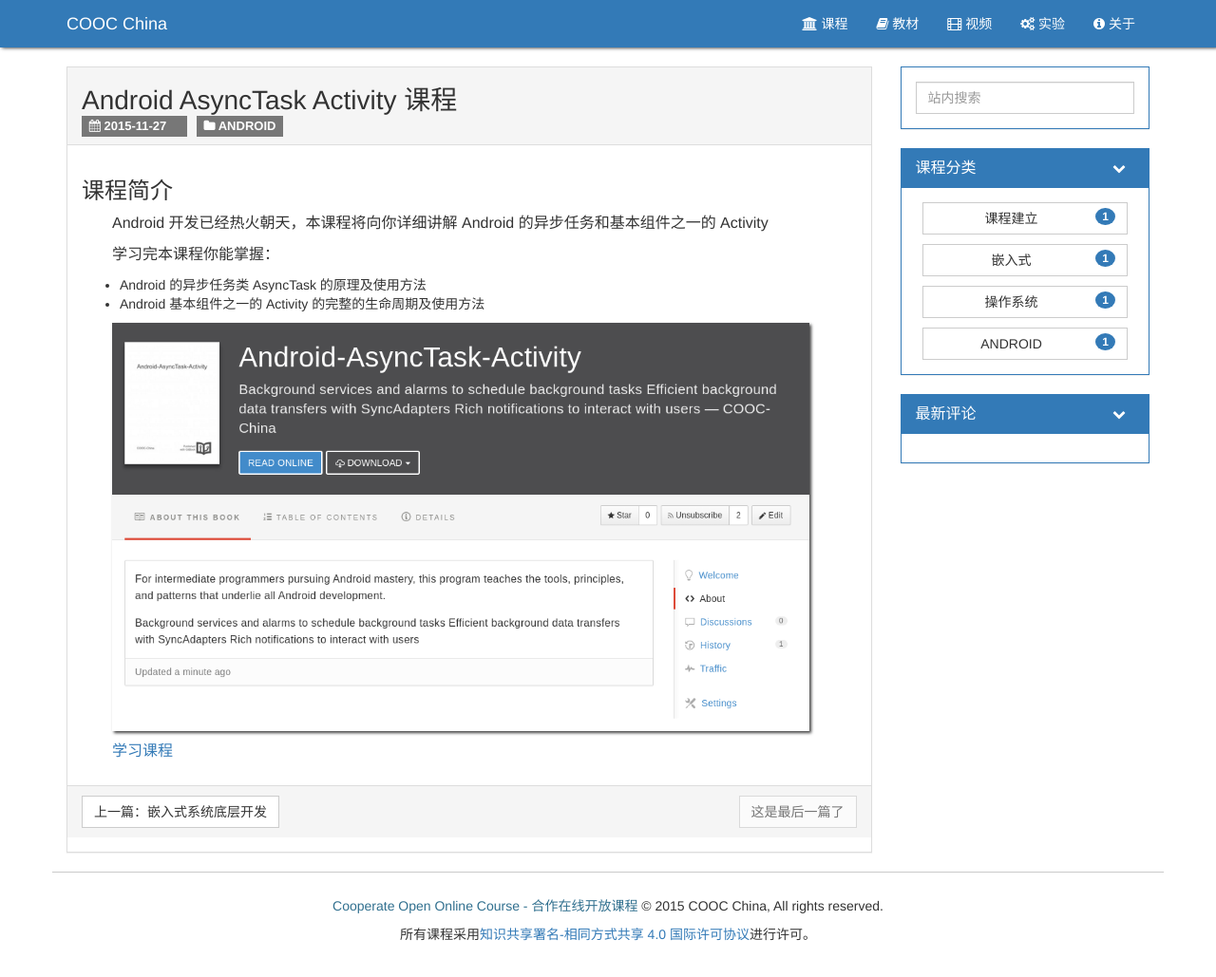
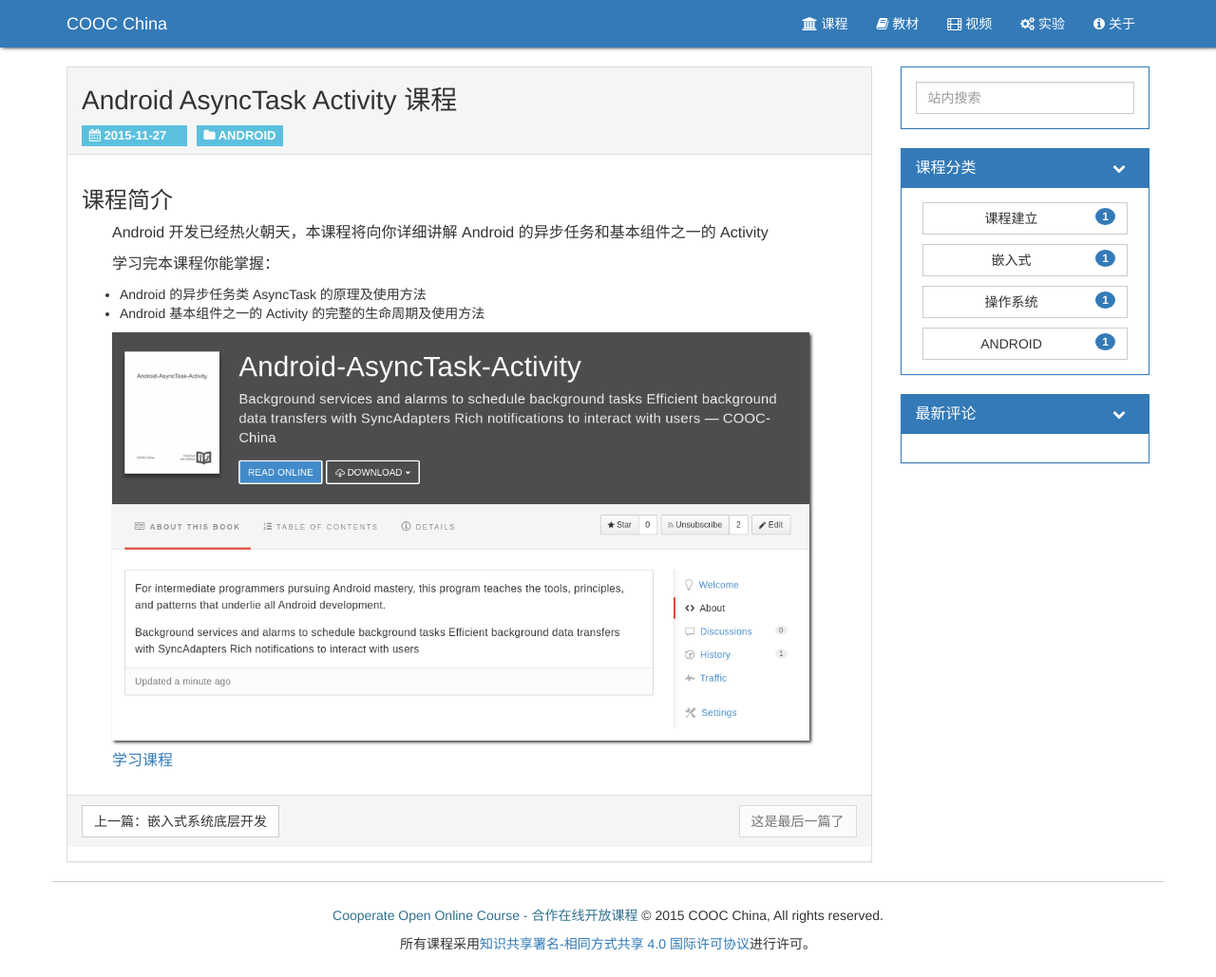
Before and after one commit to COOC-China/cooc-china.github.io, a Jekyll site: the page built from _posts/2015-11-27-android-asynctask-activity.md, in a window 1280 px wide. Shown: the whole page at 95% size. Built offline with Jekyll 4.4.1, drawn with Linux system fonts in a browser that asks for light colours; comment, search, counter and statistics services are not loaded.

Commit message:
change label color to label-info
Signed-off-by: XieQirong <ngxieqirong@gmail.com>

```diff
--- a/_includes/content/articles.html
+++ b/_includes/content/articles.html
@@ -8,12 +8,12 @@
             </h3>
 
             <div class="post-meta">
-                <span class="label label-default">
+                <span class="label label-info">
                     <i class="fa fa-calendar"></i>
                     {{ post.date | date: "%Y-%m-%d" }}
                 </span>
                 {% if post.categories %}
-                <span class="label label-default">
+                <span class="label label-info">
                     <i class="fa fa-folder"></i>
                     {% for category in post.categories %}
                     <a class="categoryBtn" category="{{ category }}">{{ category }}</a>
--- a/_layouts/post.html
+++ b/_layouts/post.html
@@ -6,12 +6,12 @@
         <h1 class="panel-title">{{ page.title }}</h1>
 
         <div class="post-meta">
-            <span class="label label-default">
+            <span class="label label-info">
                 <i class="fa fa-calendar"></i>
                 <span>{{ page.date | date: "%Y-%m-%d" }}</span>
             </span>
             {% if page.categories %}
-            <span class="label label-default">
+            <span class="label label-info">
                 <i class="fa fa-folder"></i>
                 {% for category in page.categories %}
                 <a class="categoryBtn" category="{{ category }}">{{ category }}</a>
@@ -19,13 +19,13 @@
             </span>
             {% endif %}
             {% if page.author %}
-            <span class="label label-default">
+            <span class="label label-info">
                 <i class="fa fa-user"></i>
                 <span>{{ page.author }}</span>
             </span>
             {% endif %}
             {% if page.meta %}
-            <span class="label label-default">
+            <span class="label label-info">
                 <i class="fa fa-info"></i>
                 <span>{{ page.meta }}</span>
             </span>
--- a/assets/_sass/_article.scss
+++ b/assets/_sass/_article.scss
@@ -6,6 +6,7 @@
             font-size: 28px;
         }
         .post-meta {
+            margin-top: 10px;
             span {
                 font-size: 13px;
                 margin: 15px 10px 0 0;
@@ -33,6 +34,9 @@
             overflow: hidden;
             text-overflow: ellipsis;
         }
+        .btn:hover{
+            background-color: #5bc0de;
+        }
     }
     .article-comment {
         margin: 15px;
--- a/assets/_sass/_categories.scss
+++ b/assets/_sass/_categories.scss
@@ -3,7 +3,6 @@
         width: auto;
     }
     .panel {
-        min-height: 350px;
         .panel-heading{
             .panel-title{
                 font-size: 28px;
@@ -16,4 +15,9 @@
             }
         }
     }
+    @media screen and (min-width: 992px){
+        .panel{
+            min-height: 420px;
+        }
+    }
 }
--- a/assets/_sass/_sidebar.scss
+++ b/assets/_sass/_sidebar.scss
@@ -34,6 +34,9 @@
                         border-radius: 50% !important;
                         float: right;
                     }
+                }
+                button:hover{
+                    background-color: #5bc0de;
                 }
             }
             @media (min-width: 550px) {
--- a/categories.html
+++ b/categories.html
@@ -9,7 +9,7 @@
     {% for category in site.categories %}
     <div class="panel panel-default" hidden="hidden" category="{{ category | first }}">
         <div class="panel-heading">
-            <h2 class="panel-title">[ {{ category | first }} ] 分类下所有文章</h2>
+            <h2 class="panel-title"><i class="fa fa-folder"></i> [ {{ category | first }} ] 分类下所有文章</h2>
         </div>
 
         <div class="panel-body">
```
